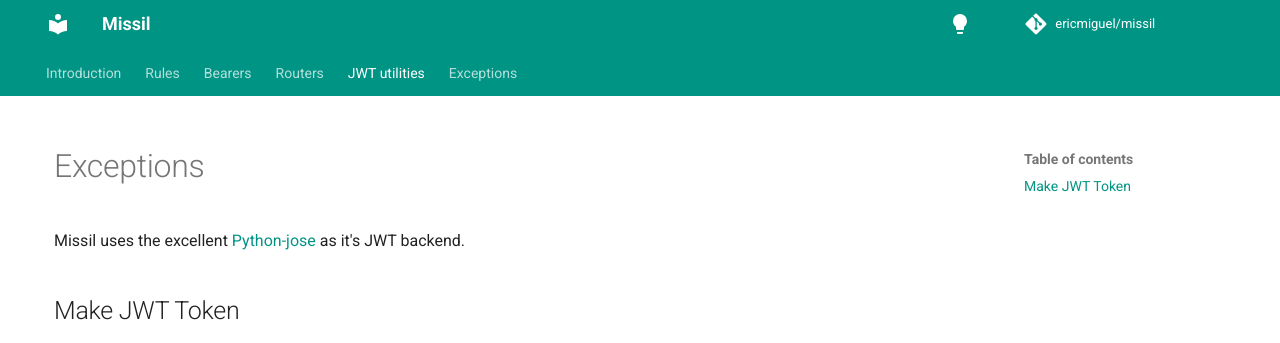
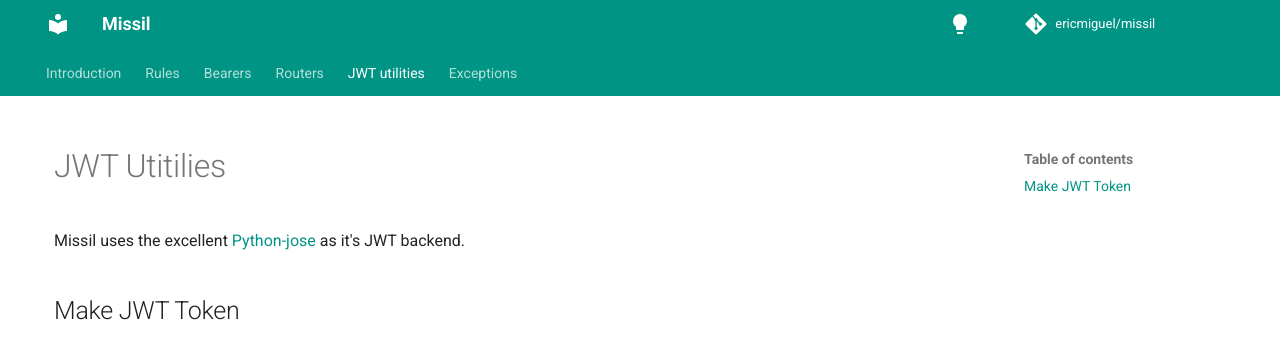
Before and after one commit to ericmiguel/missil, an MkDocs documentation site: the page built from docs/jwt_utilities.md, in a window 1280 px wide. Shown: the top 343 px of the page. Built offline with MkDocs 1.6.1 and Material for MkDocs 9.7.7, drawn with Linux system fonts in a browser that asks for light colours; comment, search, counter and statistics services are not loaded.

Commit message:
docs(jwt utilities): fix page title

```diff
--- a/docs/jwt_utilities.md
+++ b/docs/jwt_utilities.md
@@ -1,5 +1,4 @@
-# Exceptions
-
+# JWT Utitilies
 Missil uses the excellent [Python-jose](https://github.com/mpdavis/python-jose) as it's JWT backend.
 
 ## Make JWT Token
```
